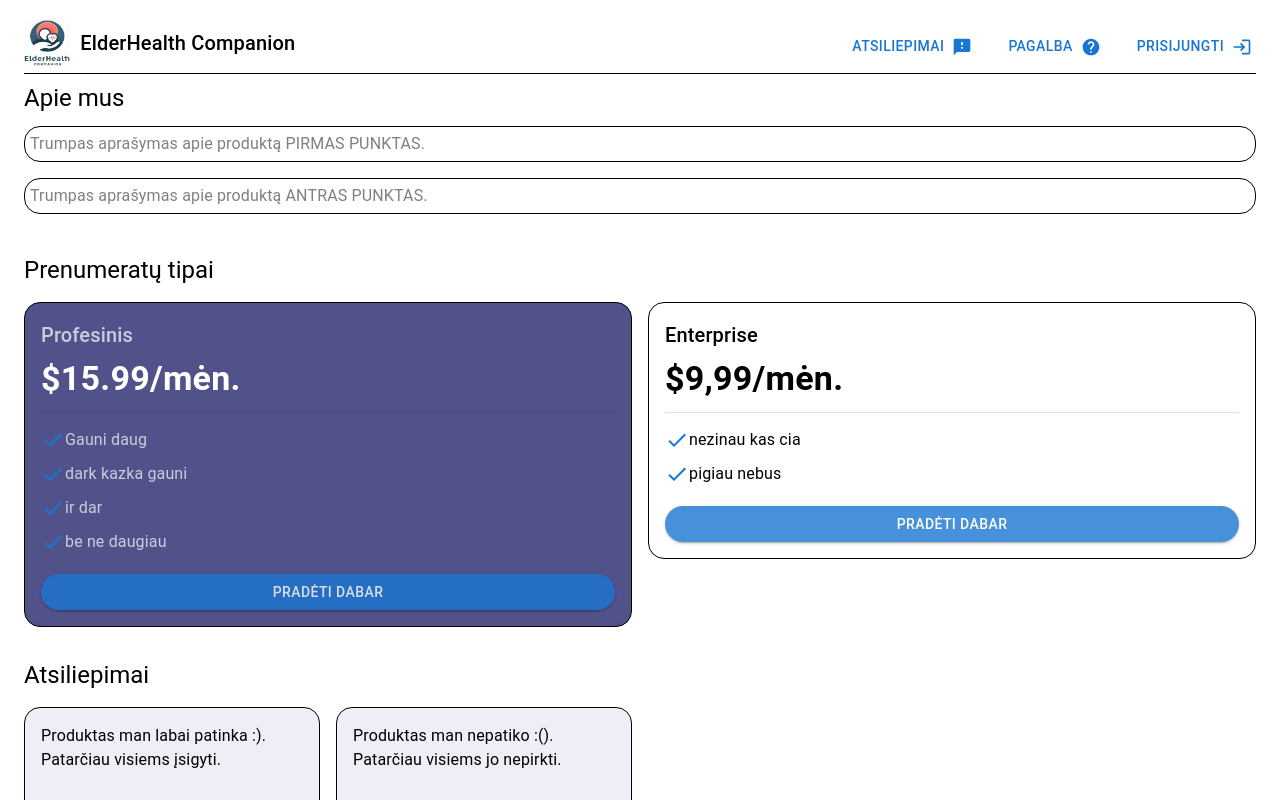
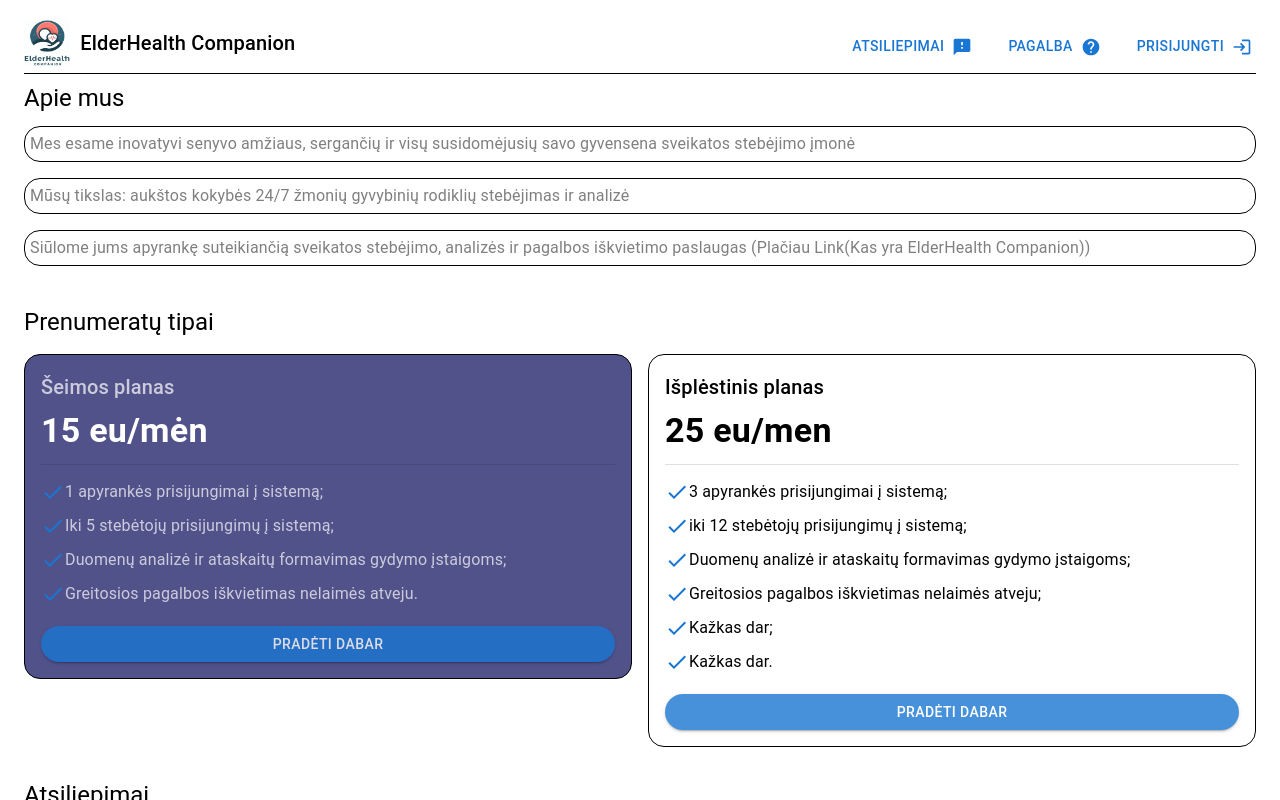
Before and after one commit to Cipekaje/elderhealthnext-app, a Next.js app: page / in a window 1280 px wide. Built offline with nearby package versions, Linux system fonts and the light colour scheme; no server answers.

Commit message:
Fixed formatting, added logout

```diff
--- a/src/components/RegisterForm.tsx
+++ b/src/components/RegisterForm.tsx
@@ -76,7 +76,7 @@ function Register() {
     }
     else{
 
-      router.push('/Login');
+      router.push('/login');
       alert('Registracija sėkminga!');
     }
 
@@ -297,7 +297,7 @@ function Register() {
 
             <Grid container justifyContent="flex-end">
               <Grid item>
-                <Link href="/Login" variant="body2">
+                <Link href="/login" variant="body2">
                   Jau turite paskyrą? Prisijunkite
                 </Link>
               </Grid>
--- a/src/components/TopSection.tsx
+++ b/src/components/TopSection.tsx
@@ -15,7 +15,7 @@ const TopSection = () => {
     const router = useRouter();
 
     const handleLogoClick = () => {
-        router.push('/');
+        router.back();
     };
     return (
         <>
--- a/src/layouts/MainHomeLayout.tsx
+++ b/src/layouts/MainHomeLayout.tsx
@@ -80,7 +80,7 @@ const MainHomeLayout = ({ children }: MainHomeLayoutProps) => {
         }}
         >
           <Typography variant="body1" color="gray">
-            Trumpas aprašymas apie produktą PIRMAS PUNKTAS.
+            Mes esame inovatyvi senyvo amžiaus, sergančių ir visų susidomėjusių savo gyvensena sveikatos stebėjimo įmonė
           </Typography>
         </Box>
         <Box marginBottom={2} style={{
@@ -93,9 +93,23 @@ const MainHomeLayout = ({ children }: MainHomeLayoutProps) => {
         }}
         >
           <Typography variant="body1" color="gray">
-            Trumpas aprašymas apie produktą ANTRAS PUNKTAS.
+            Mūsų tikslas: aukštos kokybės 24/7 žmonių gyvybinių rodiklių stebėjimas ir analizė
           </Typography>
         </Box>
+        <Box marginBottom={2} style={{
+          position: 'relative', // Fixed position
+          width: '100%',
+          padding: '5px',
+          border: '1px solid black', // Colored border
+          borderRadius: '16px', // Adjust border-radius if needed
+          boxSizing: "border-box",
+        }}
+        >
+          <Typography variant="body1" color="gray">
+            Siūlome jums apyrankę suteikiančią sveikatos stebėjimo, analizės ir pagalbos iškvietimo paslaugas (Plačiau Link(Kas yra ElderHealth Companion))
+          </Typography>
+        </Box>
+
 
 
 
@@ -116,34 +130,34 @@ const MainHomeLayout = ({ children }: MainHomeLayoutProps) => {
                 backgroundColor: 'rgba(25,25,100,0.75)',
               }}>
                 <Typography variant="h6" color="rgba(255, 255, 255, 0.7)" gutterBottom>
-                  Profesinis
+                  Šeimos planas
                 </Typography>
                 <Typography variant="h4" color="white" fontWeight="bold" gutterBottom>
-                  $15.99/mėn.
+                  15 eu/mėn
                 </Typography>
                 <Divider />
                 <Box display="flex" alignItems="left" paddingTop="15px">
                   <CheckIcon color="primary" />
                   <Typography variant="body1" component="span" color="rgba(255, 255, 255, 0.7)">
-                    Gauni daug
+                    1 apyrankės prisijungimai į sistemą;
                   </Typography>
                 </Box>
                 <Box display="flex" alignItems="left" paddingTop="10px">
                   <CheckIcon color="primary" />
                   <Typography variant="body1" component="span" color="rgba(255, 255, 255, 0.7)">
-                    dark kazka gauni
+                    Iki 5 stebėtojų prisijungimų į sistemą;
                   </Typography>
                 </Box>
                 <Box display="flex" alignItems="left" paddingTop="10px">
                   <CheckIcon color="primary" />
                   <Typography variant="body1" component="span" color="rgba(255, 255, 255, 0.7)">
-                    ir dar
+                    Duomenų analizė ir ataskaitų formavimas gydymo įstaigoms;
                   </Typography>
                 </Box>
                 <Box display="flex" alignItems="left" paddingTop="10px">
                   <CheckIcon color="primary" />
                   <Typography variant="body1" component="span" color="rgba(255, 255, 255, 0.7)">
-                    be ne daugiau
+                    Greitosios pagalbos iškvietimas nelaimės atveju.
                   </Typography>
                 </Box>
 
@@ -169,36 +183,37 @@ const MainHomeLayout = ({ children }: MainHomeLayoutProps) => {
                 backgroundColor: 'rgba(25,25,100,0.75)',
               }}>
                 <Typography variant="h6" color="rgba(255, 255, 255, 0.7)" gutterBottom>
-                  Profesinis
+                  Šeimos planas
                 </Typography>
                 <Typography variant="h4" color="white" fontWeight="bold" gutterBottom>
-                  $15.99/mėn.
+                  15 eu/mėn
                 </Typography>
                 <Divider />
                 <Box display="flex" alignItems="left" paddingTop="15px">
                   <CheckIcon color="primary" />
                   <Typography variant="body1" component="span" color="rgba(255, 255, 255, 0.7)">
-                    Gauni daug
+                    1 apyrankės prisijungimai į sistemą;
                   </Typography>
                 </Box>
                 <Box display="flex" alignItems="left" paddingTop="10px">
                   <CheckIcon color="primary" />
                   <Typography variant="body1" component="span" color="rgba(255, 255, 255, 0.7)">
-                    dark kazka gauni
+                    Iki 5 stebėtojų prisijungimų į sistemą;
                   </Typography>
                 </Box>
                 <Box display="flex" alignItems="left" paddingTop="10px">
                   <CheckIcon color="primary" />
                   <Typography variant="body1" component="span" color="rgba(255, 255, 255, 0.7)">
-                    ir dar
+                    Duomenų analizė ir ataskaitų formavimas gydymo įstaigoms;
                   </Typography>
                 </Box>
                 <Box display="flex" alignItems="left" paddingTop="10px">
                   <CheckIcon color="primary" />
                   <Typography variant="body1" component="span" color="rgba(255, 255, 255, 0.7)">
-                    be ne daugiau
+                    Greitosios pagalbos iškvietimas nelaimės atveju.
                   </Typography>
                 </Box>
+
                 <Box paddingTop="20px" style={{ width: '100%' }}>
                   <Button
                     variant="contained"
@@ -222,22 +237,46 @@ const MainHomeLayout = ({ children }: MainHomeLayoutProps) => {
                 backgroundColor: 'white',
               }}>
                 <Typography variant="h6" gutterBottom>
-                  Enterprise
+                  Išplėstinis planas
                 </Typography>
                 <Typography variant="h4" color="black" fontWeight="bold" gutterBottom>
-                  $9,99/mėn.
+                  25 eu/men
                 </Typography>
                 <Divider />
                 <Box display="flex" alignItems="left" paddingTop="15px">
                   <CheckIcon color="primary" />
                   <Typography variant="body1" component="span" color="black">
-                    nezinau kas cia
+                    3 apyrankės prisijungimai į sistemą;
                   </Typography>
                 </Box>
                 <Box display="flex" alignItems="left" paddingTop="10px">
                   <CheckIcon color="primary" />
                   <Typography variant="body1" component="span" color="black">
-                    pigiau nebus
+                    iki 12 stebėtojų prisijungimų į sistemą;
+                  </Typography>
+                </Box>
+                <Box display="flex" alignItems="left" paddingTop="10px">
+                  <CheckIcon color="primary" />
+                  <Typography variant="body1" component="span" color="black">
+                    Duomenų analizė ir ataskaitų formavimas gydymo įstaigoms;
+                  </Typography>
+                </Box>
+                <Box display="flex" alignItems="left" paddingTop="10px">
+                  <CheckIcon color="primary" />
+                  <Typography variant="body1" component="span" color="black">
+                    Greitosios pagalbos iškvietimas nelaimės atveju
+                  </Typography>
+                </Box>
+                <Box display="flex" alignItems="left" paddingTop="10px">
+                  <CheckIcon color="primary" />
+                  <Typography variant="body1" component="span" color="black">
+                    Kažkas dar;
+                  </Typography>
+                </Box>
+                <Box display="flex" alignItems="left" paddingTop="10px">
+                  <CheckIcon color="primary" />
+                  <Typography variant="body1" component="span" color="black">
+                    Kažkas dar.
                   </Typography>
                 </Box>
                 <Box paddingTop="20px" style={{ width: '100%' }}>
@@ -259,22 +298,46 @@ const MainHomeLayout = ({ children }: MainHomeLayoutProps) => {
                 backgroundColor: 'white',
               }}>
                 <Typography variant="h6" gutterBottom>
-                  Enterprise
+                  Išplėstinis planas
                 </Typography>
                 <Typography variant="h4" color="black" fontWeight="bold" gutterBottom>
-                  $9,99/mėn.
+                  25 eu/men
                 </Typography>
                 <Divider />
                 <Box display="flex" alignItems="left" paddingTop="15px">
                   <CheckIcon color="primary" />
                   <Typography variant="body1" component="span" color="black">
-                    nezinau kas cia
+                    3 apyrankės prisijungimai į sistemą;
                   </Typography>
                 </Box>
                 <Box display="flex" alignItems="left" paddingTop="10px">
                   <CheckIcon color="primary" />
                   <Typography variant="body1" component="span" color="black">
-                    pigiau nebus
+                    iki 12 stebėtojų prisijungimų į sistemą;
+                  </Typography>
+                </Box>
+                <Box display="flex" alignItems="left" paddingTop="10px">
+                  <CheckIcon color="primary" />
+                  <Typography variant="body1" component="span" color="black">
+                    Duomenų analizė ir ataskaitų formavimas gydymo įstaigoms;
+                  </Typography>
+                </Box>
+                <Box display="flex" alignItems="left" paddingTop="10px">
+                  <CheckIcon color="primary" />
+                  <Typography variant="body1" component="span" color="black">
+                    Greitosios pagalbos iškvietimas nelaimės atveju;
+                  </Typography>
+                </Box>
+                <Box display="flex" alignItems="left" paddingTop="10px">
+                  <CheckIcon color="primary" />
+                  <Typography variant="body1" component="span" color="black">
+                    Kažkas dar;
+                  </Typography>
+                </Box>
+                <Box display="flex" alignItems="left" paddingTop="10px">
+                  <CheckIcon color="primary" />
+                  <Typography variant="body1" component="span" color="black">
+                    Kažkas dar.
                   </Typography>
                 </Box>
                 <Box paddingTop="20px" style={{ width: '100%' }}>
```
Also changed, not shown: src/app/api/user/fetch/[id].js (+2 -6 lines), src/components/Footer.jsx (+4 -11 lines), src/components/ProfileMenu.jsx (+17 -16 lines), src/components/SignOut.tsx (added, +62 -0 lines), src/components/Tile.jsx (+25 -6 lines), src/layouts/UserDashboardLayout.jsx (+31 -5 lines).
